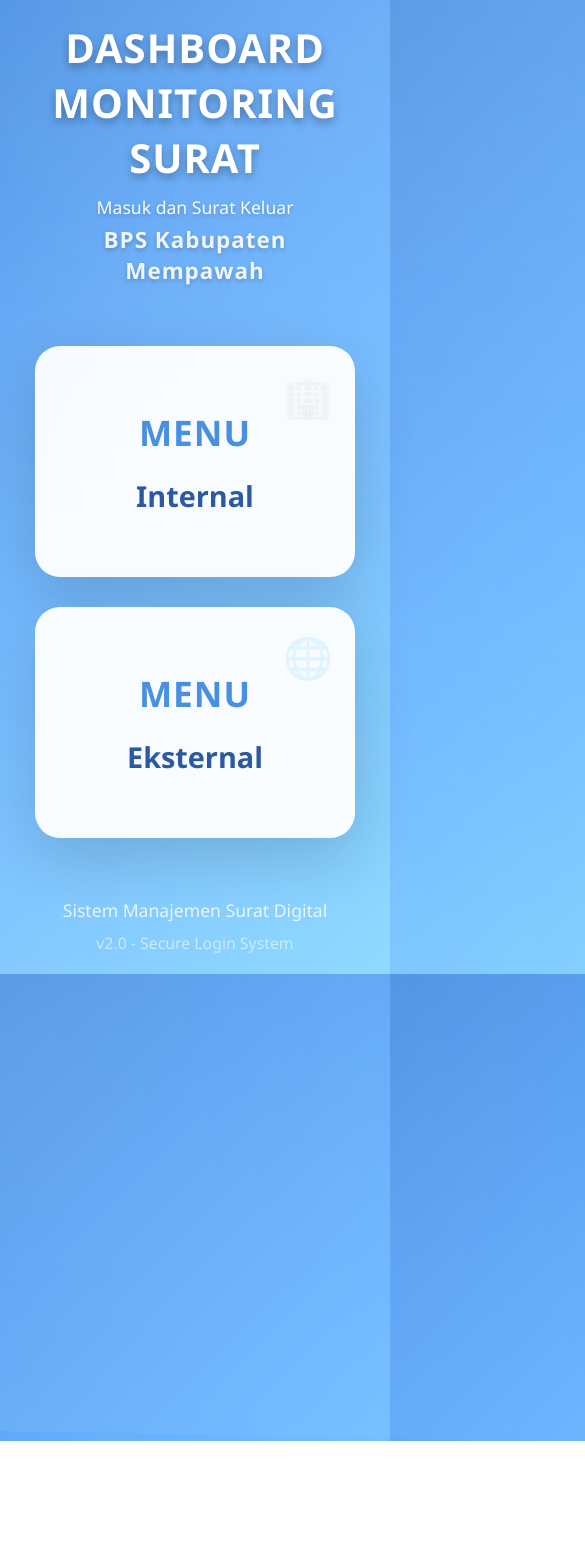
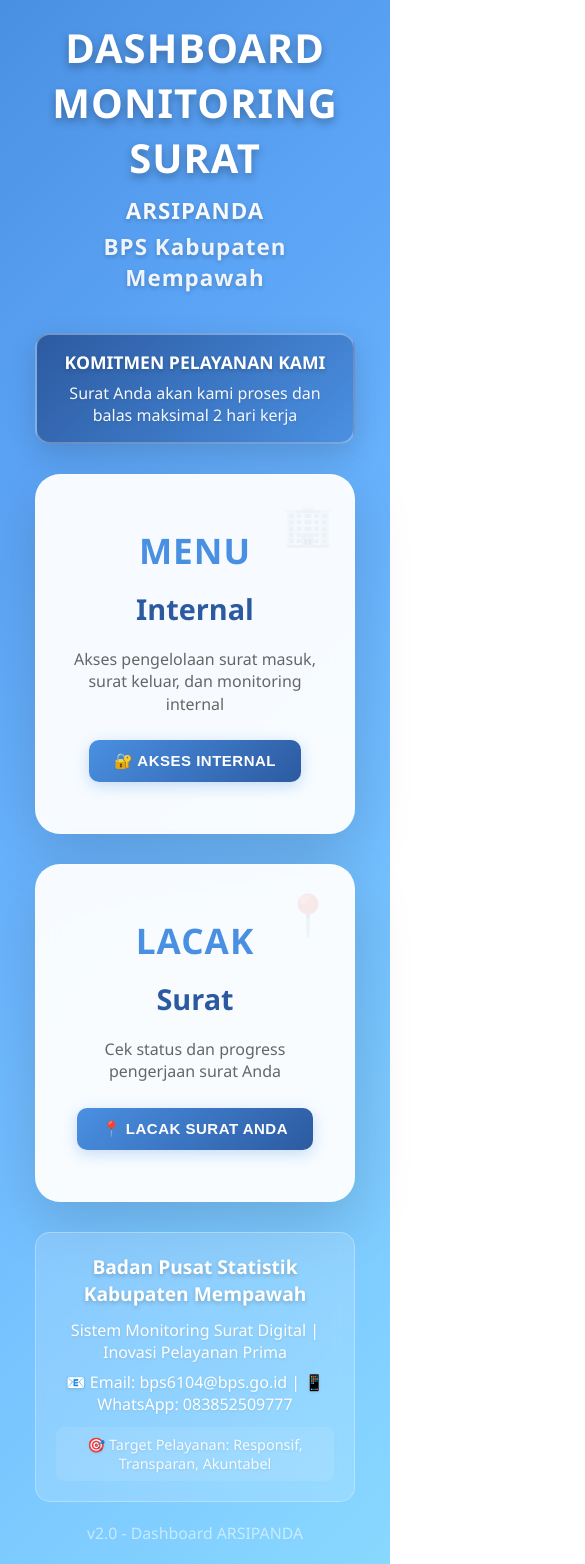
Before and after one commit to pelayanan6104/surat_arsip, a plain HTML site: page index.html in a window 390 px wide. Shown: the top 1564 px of the page, 585 px wide, since content can reach past the window. Before the commit the page ends 1441 px from the top, so only its background shows below. Drawn offline with Linux system fonts and the light colour scheme; no server answers.

Commit message:
Update index.html

```diff
--- a/index.html
+++ b/index.html
@@ -5,6 +5,7 @@
     <meta name="viewport" content="width=device-width, initial-scale=1.0">
     <title>Dashboard Monitoring Surat BPS Mempawah</title>
     <style>
+        /* Optimasi untuk loading lebih cepat */
         * {
             margin: 0;
             padding: 0;
@@ -20,28 +21,9 @@
             justify-content: center;
             padding: 20px;
             position: relative;
-            overflow: hidden;
         }
 
-        /* Background decoration */
-        body::before {
-            content: '';
-            position: absolute;
-            top: -50%;
-            left: -50%;
-            width: 200%;
-            height: 200%;
-            background: radial-gradient(circle at 20% 80%, rgba(255,255,255,0.1) 0%, transparent 50%),
-                        radial-gradient(circle at 80% 20%, rgba(255,255,255,0.1) 0%, transparent 50%),
-                        radial-gradient(circle at 40% 40%, rgba(255,255,255,0.05) 0%, transparent 50%);
-            animation: float 20s ease-in-out infinite;
-        }
-
-        @keyframes float {
-            0%, 100% { transform: translate(0px, 0px) rotate(0deg); }
-            33% { transform: translate(30px, -30px) rotate(1deg); }
-            66% { transform: translate(-20px, 20px) rotate(-1deg); }
-        }
+        /* Background decoration - REMOVED untuk performa */
 
         .container {
             max-width: 1200px;
@@ -52,8 +34,7 @@
         }
 
         .header {
-            margin-bottom: 60px;
-            animation: slideDown 1s ease-out;
+            margin-bottom: 40px;
         }
 
         .header h1 {
@@ -68,10 +49,11 @@
 
         .header .subtitle {
             color: rgba(255,255,255,0.95);
-            font-size: 1.4em;
-            font-weight: 300;
+            font-size: 1.8em;
+            font-weight: 600;
             text-shadow: 0 2px 4px rgba(0,0,0,0.2);
             margin-bottom: 5px;
+            letter-spacing: 1px;
         }
 
         .header .organization {
@@ -80,6 +62,33 @@
             font-weight: 600;
             text-shadow: 0 2px 4px rgba(0,0,0,0.2);
             letter-spacing: 1px;
+        }
+
+        /* Service Commitment Banner */
+        .service-commitment {
+            background: linear-gradient(135deg, #2C5AA0, #4A90E2);
+            border-radius: 15px;
+            padding: 20px 30px;
+            margin: 30px auto 50px;
+            max-width: 800px;
+            box-shadow: 0 10px 30px rgba(0,0,0,0.15);
+            border: 2px solid rgba(255,255,255,0.3);
+        }
+
+        .commitment-title {
+            color: white;
+            font-size: 1.3em;
+            font-weight: 600;
+            margin-bottom: 8px;
+            text-shadow: 0 2px 4px rgba(0,0,0,0.2);
+        }
+
+        .commitment-text {
+            color: rgba(255,255,255,0.95);
+            font-size: 1.1em;
+            font-weight: 500;
+            line-height: 1.4;
+            text-shadow: 0 1px 3px rgba(0,0,0,0.1);
         }
 
         .menu-container {
@@ -93,7 +102,7 @@
         .menu-card {
             background: rgba(255, 255, 255, 0.95);
             border-radius: 25px;
-            padding: 80px 60px;
+            padding: 60px 50px;
             box-shadow: 0 20px 60px rgba(0,0,0,0.15);
             backdrop-filter: blur(10px);
             border: 2px solid rgba(255,255,255,0.2);
@@ -135,7 +144,7 @@
             font-size: 2.8em;
             font-weight: 700;
             color: #4A90E2;
-            margin-bottom: 20px;
+            margin-bottom: 15px;
             text-transform: uppercase;
             letter-spacing: 1px;
             position: relative;
@@ -146,6 +155,16 @@
             font-size: 2.2em;
             font-weight: 600;
             color: #2C5AA0;
+            margin-bottom: 20px;
+            position: relative;
+            z-index: 2;
+        }
+
+        .menu-description {
+            font-size: 1.1em;
+            color: #666;
+            font-weight: 400;
+            line-height: 1.4;
             position: relative;
             z-index: 2;
         }
@@ -165,26 +184,25 @@
         }
 
         .internal {
-            animation: slideInLeft 1s ease-out 0.2s both;
+            /* animation removed */
         }
 
-        .eksternal {
-            animation: slideInRight 1s ease-out 0.4s both;
+        .track {
+            /* animation removed */
         }
 
         .internal .menu-icon {
             color: #4A90E2;
         }
 
-        .eksternal .menu-icon {
+        .track .menu-icon {
             color: #5BA3F5;
         }
 
         .footer {
-            margin-top: 60px;
+            margin-top: 15px;
             color: rgba(255,255,255,0.8);
             font-size: 1.1em;
-            animation: fadeIn 2s ease-out 1s both;
         }
 
         .footer .version {
@@ -395,51 +413,11 @@
             margin-left: 8px;
         }
 
+        /* Track Modal Styles - REMOVED */
+
         @keyframes spin {
             0% { transform: rotate(0deg); }
             100% { transform: rotate(360deg); }
-        }
-
-        @keyframes slideDown {
-            from {
-                opacity: 0;
-                transform: translateY(-50px);
-            }
-            to {
-                opacity: 1;
-                transform: translateY(0);
-            }
-        }
-
-        @keyframes slideInLeft {
-            from {
-                opacity: 0;
-                transform: translateX(-100px);
-            }
-            to {
-                opacity: 1;
-                transform: translateX(0);
-            }
-        }
-
-        @keyframes slideInRight {
-            from {
-                opacity: 0;
-                transform: translateX(100px);
-            }
-            to {
-                opacity: 1;
-                transform: translateX(0);
-            }
-        }
-
-        @keyframes fadeIn {
-            from {
-                opacity: 0;
-            }
-            to {
-                opacity: 1;
-            }
         }
 
         @keyframes shake {
@@ -460,11 +438,24 @@
             }
 
             .header .subtitle {
-                font-size: 1.1em;
+                font-size: 1.4em;
             }
 
             .header .organization {
                 font-size: 1.4em;
+            }
+
+            .service-commitment {
+                padding: 15px 20px;
+                margin: 20px auto 30px;
+            }
+
+            .commitment-title {
+                font-size: 1.1em;
+            }
+
+            .commitment-text {
+                font-size: 1em;
             }
 
             .menu-container {
@@ -473,7 +464,7 @@
             }
 
             .menu-card {
-                padding: 60px 40px;
+                padding: 50px 30px;
             }
 
             .menu-title {
@@ -484,13 +475,17 @@
                 font-size: 1.8em;
             }
 
+            .menu-description {
+                font-size: 1em;
+            }
+
             .menu-icon {
                 font-size: 2.5em;
                 top: 20px;
                 right: 20px;
             }
 
-            .login-modal {
+            .login-modal, .track-modal {
                 padding: 30px 25px;
                 margin: 0 15px;
             }
@@ -505,26 +500,66 @@
     <div class="container">
         <div class="header">
             <h1>Dashboard Monitoring Surat</h1>
-            <div class="subtitle">Masuk dan Surat Keluar</div>
+            <div class="subtitle">ARSIPANDA</div>
             <div class="organization">BPS Kabupaten Mempawah</div>
+        </div>
+
+        <!-- Service Commitment Banner -->
+        <div class="service-commitment">
+            <div class="commitment-title">KOMITMEN PELAYANAN KAMI</div>
+            <div class="commitment-text">
+                Surat Anda akan kami proses dan balas maksimal 2 hari kerja
+            </div>
         </div>
 
         <div class="menu-container">
             <a href="#"
                class="menu-card internal"
-               onclick="showLoginModal(event)">
+               onclick="accessSystem(event)">
                 <div class="menu-icon">🏢</div>
                 <div class="menu-title">Menu</div>
                 <div class="menu-subtitle">Internal</div>
+                <div class="menu-description">Akses pengelolaan surat masuk, surat keluar, dan monitoring internal</div>
+                <!-- Tombol di Card -->
+                <div style="margin-top: 25px; text-align: center;">
+                    <button class="btn btn-primary" onclick="event.stopPropagation(); accessSystem();" style="padding: 12px 25px; font-size: 15px;">
+                        🔐 Akses Internal
+                    </button>
+                </div>
             </a>
 
-        <a href="https://sukmaandini.github.io/surat2/"
-        class="menu-card eksternal"
-        target="_blank">
-            <div class="menu-icon">🌐</div>
-            <div class="menu-title">Menu</div>
-            <div class="menu-subtitle">Eksternal</div>
-        </a>
+            <a href="https://sukmaandini.github.io/surat2/"
+               class="menu-card track"
+               target="_blank">
+                <div class="menu-icon">📍</div>
+                <div class="menu-title">Lacak</div>
+                <div class="menu-subtitle">Surat</div>
+                <div class="menu-description">Cek status dan progress pengerjaan surat Anda</div>
+                <!-- Tombol di Card -->
+                <div style="margin-top: 25px; text-align: center;">
+                    <button class="btn btn-primary" onclick="event.stopPropagation(); window.open('https://sukmaandini.github.io/surat2/', '_blank');" style="padding: 12px 25px; font-size: 15px;">
+                        📍 Lacak Surat Anda
+                    </button>
+                </div>
+            </a>
+        </div>
+
+        <!-- Informasi BPS - Langsung Tampil -->
+        <div style="max-width: 800px; margin: 30px auto 0; padding: 20px; background: rgba(255,255,255,0.15); backdrop-filter: blur(10px); border-radius: 15px; border: 1px solid rgba(255,255,255,0.3);">
+            <div style="text-align: center; color: white;">
+                <div style="font-size: 1.2em; font-weight: 700; margin-bottom: 12px; text-shadow: 0 2px 4px rgba(0,0,0,0.2);">
+                    <strong>Badan Pusat Statistik Kabupaten Mempawah</strong>
+                </div>
+                <div style="font-size: 1em; margin-bottom: 8px; text-shadow: 0 1px 3px rgba(0,0,0,0.1);">
+                    Sistem Monitoring Surat Digital | Inovasi Pelayanan Prima
+                </div>
+                <div style="font-size: 1em; margin-bottom: 12px; text-shadow: 0 1px 3px rgba(0,0,0,0.1);">
+                    📧 Email: bps6104@bps.go.id | 📱 WhatsApp: 083852509777
+                </div>
+                <div style="font-size: 0.9em; opacity: 0.9; text-shadow: 0 1px 3px rgba(0,0,0,0.1); padding: 8px; background: rgba(255,255,255,0.1); border-radius: 8px;">
+                    🎯 Target Pelayanan: Responsif, Transparan, Akuntabel
+                </div>
+            </div>
         </div>
 
         <!-- Login Modal -->
@@ -580,16 +615,18 @@
             </div>
         </div>
 
+        <!-- Track Modal - REMOVED -->
+
         <div class="footer">
-            <div>Sistem Manajemen Surat Digital</div>
-            <div class="version">v2.0 - Secure Login System</div>
+            <div style="font-size: 0.9em; opacity: 0.7; margin-top: 20px;">
+                v2.0 - Dashboard ARSIPANDA
+            </div>
         </div>
     </div>
 
     <script>
         // ===== KONFIGURASI LOGIN =====
         const INTERNAL_URL = "https://script.google.com/macros/s/AKfycbzZoC6GSjp9LjiVpYMuy6qPzzQq8FtRuLIBNxgNxbuSsmZ9LQe1t-DGt458wsn16xNEJA/exec";
-
 
         const CREDENTIALS = {
             "YnBzNjEwNDpwZWdhd2FpNjEwNA==": true
@@ -611,12 +648,29 @@
             const overlay = document.getElementById('loginOverlay');
             overlay.classList.add('show');
 
-            // Focus pada username
             setTimeout(() => {
                 document.getElementById('username').focus();
             }, 300);
 
-            // Update attempts warning jika sudah ada percobaan
+            updateAttemptsWarning();
+        }
+
+        function accessSystem(event) {
+            if (event) event.preventDefault();
+
+            if (isLocked) {
+                alert('🚫 Akses ditangguhkan dalam sesi ini.\n\nSilakan refresh halaman (F5) untuk coba lagi.');
+                return;
+            }
+
+            // Langsung buka login modal
+            const overlay = document.getElementById('loginOverlay');
+            overlay.classList.add('show');
+
+            setTimeout(() => {
+                document.getElementById('username').focus();
+            }, 300);
+
             updateAttemptsWarning();
         }
 
@@ -624,7 +678,6 @@
             const overlay = document.getElementById('loginOverlay');
             overlay.classList.remove('show');
 
-            // Reset form
             document.getElementById('loginForm').reset();
             hideMessages();
         }
@@ -639,33 +692,23 @@
                 return;
             }
 
-            // Show loading state
             loginBtn.classList.add('loading');
             loginBtn.textContent = 'Memverifikasi';
 
-            // Simulate verification delay (untuk keamanan)
             setTimeout(() => {
-                // Encode credentials
                 const credentials = btoa(username + ':' + password);
-                console.log('Encoded credentials:', credentials); // Untuk debugging
 
                 if (CREDENTIALS[credentials]) {
-                    // Login berhasil
                     showSuccess('✅ Login berhasil! Mengalihkan ke sistem...');
 
                     setTimeout(() => {
                         closeLoginModal();
-                        // Redirect ke sistem internal
                         window.open(INTERNAL_URL, '_blank');
-
-                        // Reset attempts setelah berhasil
                         resetLoginAttempts();
                     }, 1500);
 
                 } else {
-                    // Login gagal
                     loginAttempts++;
-                    // HAPUS: localStorage.setItem('loginAttempts', loginAttempts);
 
                     const remaining = maxAttempts - loginAttempts;
 
@@ -673,7 +716,6 @@
                         showError(`❌ Username atau password salah! Sisa percobaan: ${remaining}`);
                         updateAttemptsWarning();
 
-                        // Shake animation
                         const form = document.getElementById('loginForm');
                         form.style.animation = 'shake 0.5s ease-in-out';
                         setTimeout(() => {
@@ -681,7 +723,6 @@
                         }, 500);
 
                     } else {
-                        // Habis percobaan
                         isLocked = true;
                         showError('🚫 Akses ditangguhkan! Silakan refresh halaman untuk coba lagi.');
 
@@ -690,18 +731,17 @@
                         }, 2000);
                     }
 
-                    // Clear password, keep username
                     document.getElementById('password').value = '';
                     document.getElementById('password').focus();
                 }
 
-                // Reset button state
                 loginBtn.classList.remove('loading');
                 loginBtn.textContent = 'Masuk';
 
-            }, 1000); // Delay untuk keamanan
+            }, 1000);
         }
 
+        // ===== UTILITY FUNCTIONS =====
         function togglePassword() {
             const passwordInput = document.getElementById('password');
             const toggleIcon = document.getElementById('toggleIcon');
@@ -745,31 +785,31 @@
             document.getElementById('successMessage').style.display = 'none';
         }
 
+        function hideTrackMessages() {
+            // Function removed - no longer needed
+        }
 
+        function resetLoginAttempts() {
+            loginAttempts = 0;
+            isLocked = false;
+        }
 
         // ===== EVENT LISTENERS =====
-
-        // Enter key untuk submit form
         document.addEventListener('keydown', function(e) {
             if (e.key === 'Enter') {
-                const overlay = document.getElementById('loginOverlay');
-                if (overlay.classList.contains('show')) {
+                const loginOverlay = document.getElementById('loginOverlay');
+
+                if (loginOverlay.classList.contains('show')) {
                     e.preventDefault();
                     performLogin();
                     return;
                 }
-
-                // Keyboard navigation untuk menu
-                const focused = document.activeElement;
-                if (focused && focused.classList.contains('menu-card')) {
-                    focused.click();
-                }
             }
 
-            // Escape key untuk close modal
             if (e.key === 'Escape') {
-                const overlay = document.getElementById('loginOverlay');
-                if (overlay.classList.contains('show')) {
+                const loginOverlay = document.getElementById('loginOverlay');
+
+                if (loginOverlay.classList.contains('show')) {
                     closeLoginModal();
                 }
             }
@@ -782,44 +822,17 @@
             }
         });
 
-        // Touch feedback for mobile
-        document.querySelectorAll('.menu-card').forEach(card => {
-            card.addEventListener('touchstart', function() {
-                this.style.transform = 'translateY(-10px) scale(0.98)';
-            });
-
-            card.addEventListener('touchend', function() {
-                setTimeout(() => {
-                    this.style.transform = '';
-                }, 150);
-            });
-        });
-
-        // ===== RESET FUNCTION =====
-        function resetLoginAttempts() {
-            loginAttempts = 0;
-            isLocked = false;
-            localStorage.removeItem('loginAttempts');
-            localStorage.removeItem('lockTime');
-            console.log('🔄 Login attempts reset');
-        }
-
         // ===== INITIALIZATION =====
         document.addEventListener('DOMContentLoaded', function() {
-            // PERBAIKAN: Reset otomatis setiap refresh halaman
             resetLoginAttempts();
 
-            // Preload internal system
             const preloader = document.createElement('link');
             preloader.rel = 'prefetch';
             preloader.href = INTERNAL_URL;
             document.head.appendChild(preloader);
         });
 
-        console.log('🔐 Simple login system enabled');
-        console.log('👤 Login credentials:');
-        console.log('🏢 Dashboard BPS Mempawah loaded successfully');
+        console.log('🔐 Dashboard BPS Mempawah loaded successfully');
     </script>
 </body>
-
 </html>
```
